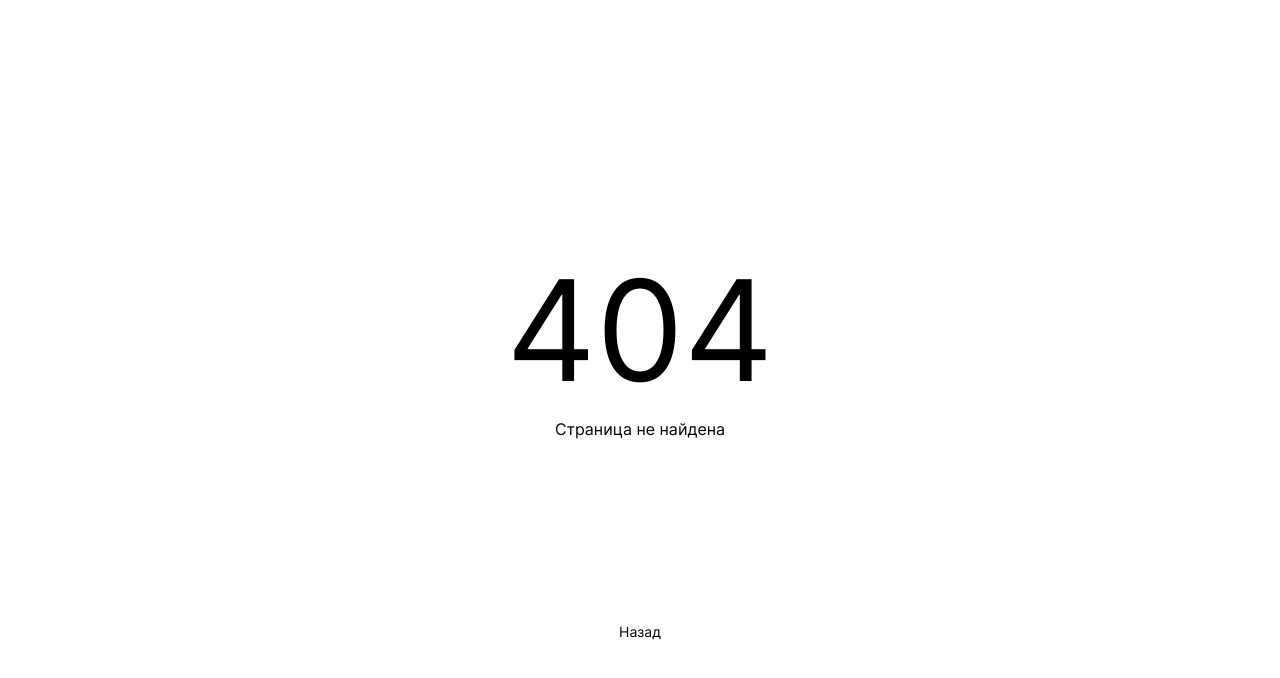
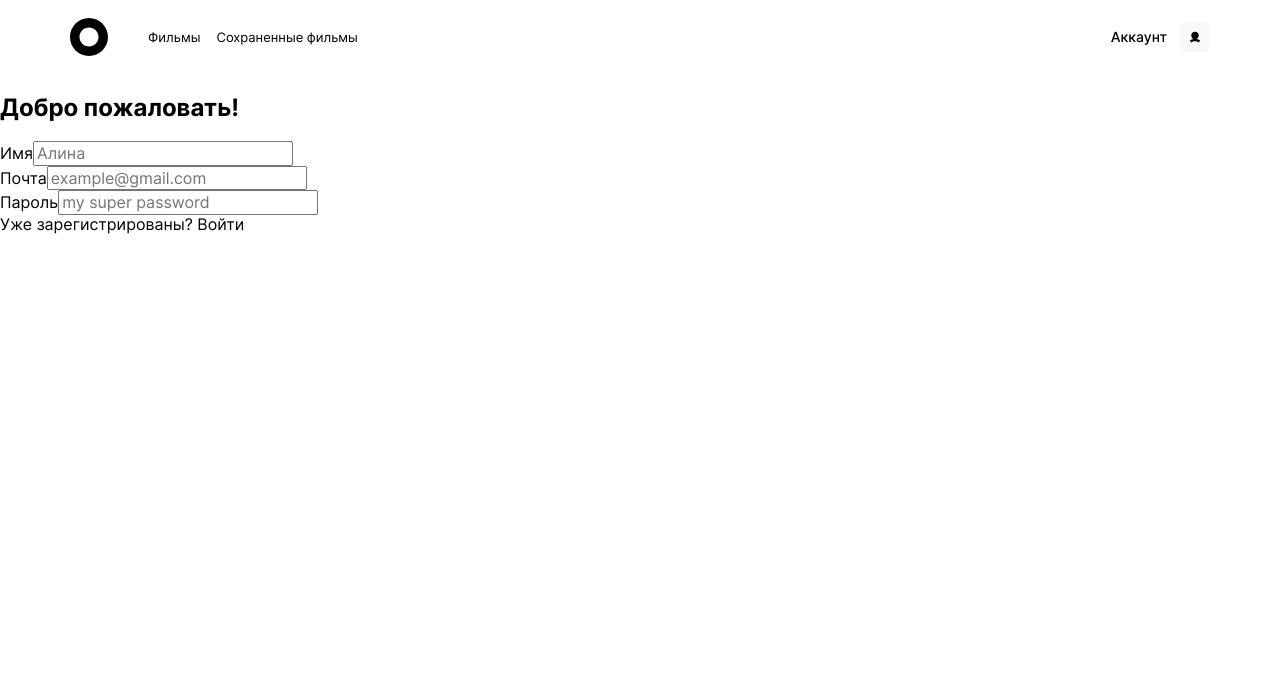
Before and after one commit to alinasemm/movies-explorer-frontend, a React (Create React App) app: page /signup in a window 1280 px wide. Before the commit this address had no page. Shown: the top 678 px of the page. Built offline with nearby package versions, Linux system fonts and the light colour scheme.

Commit message:
Вынесла форму и инпуты в отдельные компоненты, прописала разметку для Form, начала прописывать разметку для Input

```diff
--- a/src/App.js
+++ b/src/App.js
@@ -7,6 +7,7 @@ import SavedMovies from './components/SavedMovies/SavedMovies'
 import Footer from './components/Footer/Footer';
 import Profile from './components/Profile/Profile';
 import PageNotFound from './components/PageNotFound/PageNotFound';
+import Register from './components/Register/Register';
 
 function PageWrapper ({ children, withHeader = true, withFooter = true }) {
   return (
@@ -43,6 +44,11 @@ function App() {
               <Profile />
             </PageWrapper>
           </Route>
+          <Route exact path="/signup">
+            <PageWrapper withFooter={false}>
+              <Register />
+            </PageWrapper>
+          </Route>
           <Route path="*">
             <PageNotFound />
           </Route>
--- /dev/null
+++ b/src/components/Form/Form.css
@@ -0,0 +1,6 @@
+.form {
+  min-width: 410px;
+  display: flex;
+  flex-direction: column;
+  margin-bottom: 220px;
+}
--- /dev/null
+++ b/src/components/Form/Form.js
@@ -0,0 +1,17 @@
+import React from 'react';
+import Input from '../Input/Input';
+
+function Form({ title, children }) {
+
+  return (
+      <form className='form'>
+        <h2 className="greeting">{title}</h2>
+        <Input label="Имя" placeholder="Алина" />
+        <Input label='Почта' placeholder="example@gmail.com" type="email" />
+        <Input label='Пароль' placeholder="my super password" type="password"/>
+        {children}
+      </form>
+  );
+}
+
+export default Form;
--- /dev/null
+++ b/src/components/Input/Input.js
@@ -0,0 +1,14 @@
+import React from 'react';
+
+function Input({ label, ...props }) {
+  return (
+    <div className='container'>
+      <label className='label'>
+        {label}
+      </label>
+      <input className='input' {...props}/>
+    </div>
+  );
+}
+
+export default Input;
--- a/src/components/Profile/Profile.css
+++ b/src/components/Profile/Profile.css
@@ -56,12 +56,12 @@
   color: #FF4062;
 }
 
-.profile__labels:first-child {
+.labels:first-child {
   border-bottom: 1px solid #E8E8E8;
   padding-bottom: 16px;
 }
 
-.profile__labels:last-child {
+.labels:last-child {
   padding-top: 17px;
 }
 
@@ -73,11 +73,11 @@
   .profile__form {
     min-width: 260px;
   }
-  .profile__name {
+  .greeting {
     margin-top: 236px;
     margin-bottom: 96px;
   }
-  .profile__form {
+  .form {
     margin-bottom: 210px;
   }
 }
--- /dev/null
+++ b/src/components/Register/Register.js
@@ -0,0 +1,21 @@
+import React from 'react';
+import Form from '../Form/Form';
+import { useHistory } from 'react-router-dom';
+
+function Register() {
+  const history = useHistory();
+
+  return (
+    <Form
+      title='Добро пожаловать!'
+    >
+      <span className="" onClick={() => history.push('/signin')}>
+        Уже зарегистрированы?
+        Войти
+      </span>
+    </Form>
+  );
+}
+
+
+export default Register;
--- a/src/index.css
+++ b/src/index.css
@@ -24,5 +24,7 @@
 @import './components/Menu/Menu.css';
 @import './components/CrossIcon/CrossIcon.css';
 @import './components/UserInfo/UserInfo.css';
+@import './components/Register/Register.css';
 
 @import './components/PageNotFound/PageNotFound.css';
+@import './components/Preloader/Preloader.css';
```
Also changed, not shown: src/components/Input/Input.css (added), src/components/Register/Register.css (added), 1 other file (tests, documents, lock files or other folders).
